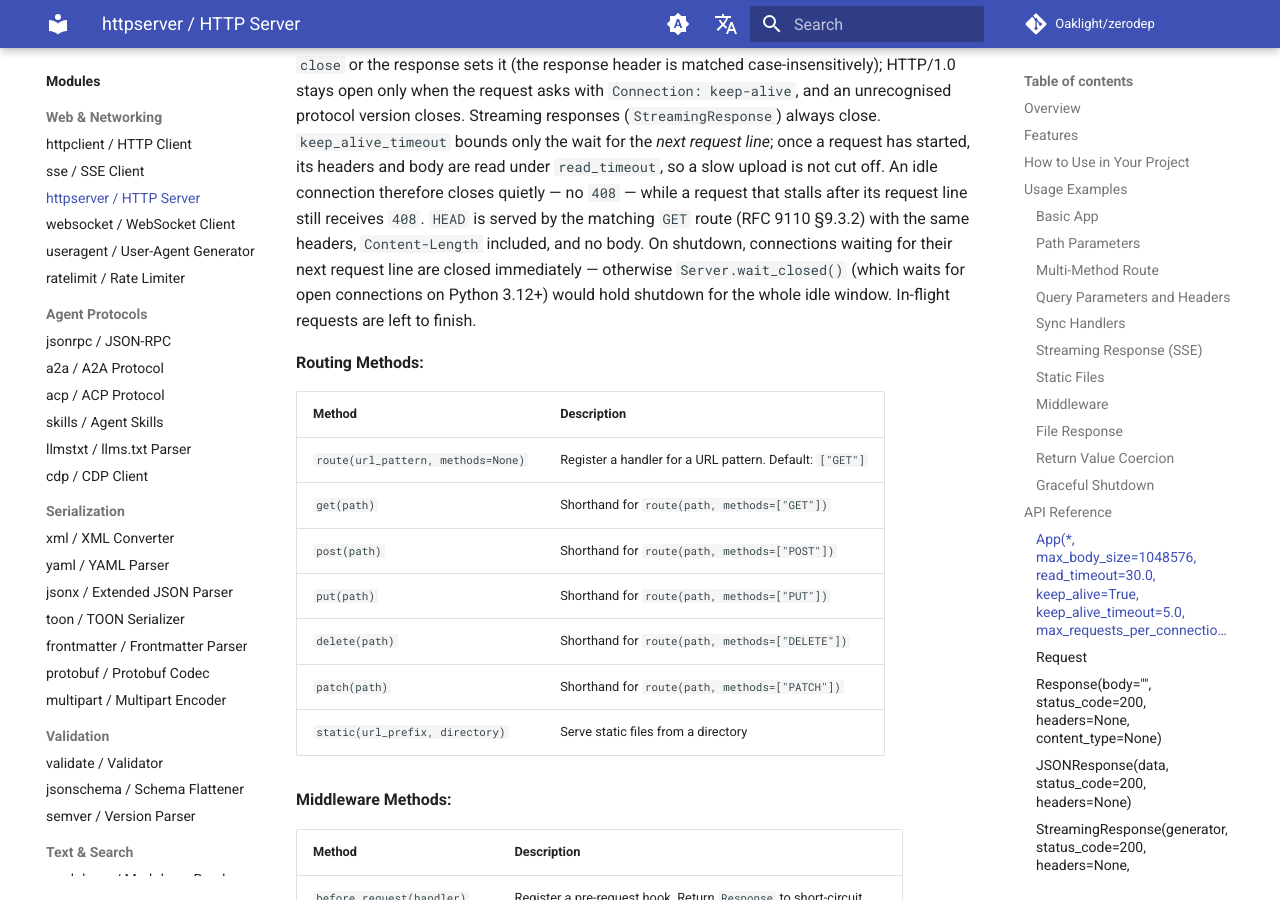
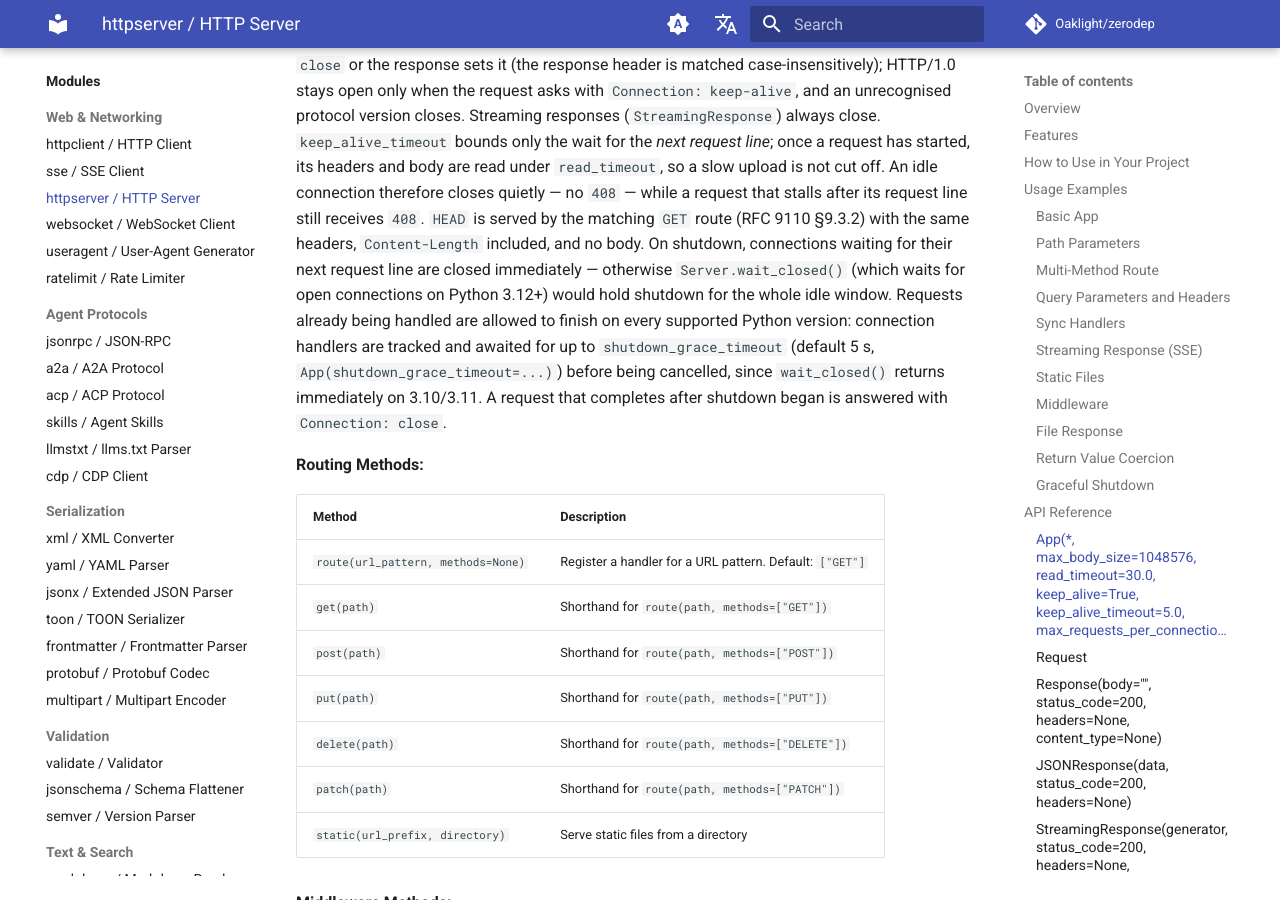
Before and after one commit to Oaklight/zerodep, an MkDocs documentation site: the page built from docs/modules/httpserver.md, in a window 1280 px wide and 900 px high, scrolled down 4862 px. Built offline with MkDocs 1.6.1 and Material for MkDocs 9.7.7, drawn with Linux system fonts in a browser that asks for light colours; comment, search, counter and statistics services are not loaded.

Commit message:
docs(httpserver): in-flight requests finish on shutdown
Record the handler drain and shutdown_grace_timeout (#216).

```diff
--- a/docs/modules/httpserver.md
+++ b/docs/modules/httpserver.md
@@ -204,7 +204,7 @@
 | `keep_alive_timeout` | `float` | `5.0` | Idle seconds before a kept-alive connection is closed |
 | `max_requests_per_connection` | `int` | `100` | Close a connection after this many requests |
 
-**Connections:** HTTP/1.1 connections are kept alive unless the request sends `Connection: close` or the response sets it (the response header is matched case-insensitively); HTTP/1.0 stays open only when the request asks with `Connection: keep-alive`, and an unrecognised protocol version closes. Streaming responses (`StreamingResponse`) always close. `keep_alive_timeout` bounds only the wait for the *next request line*; once a request has started, its headers and body are read under `read_timeout`, so a slow upload is not cut off. An idle connection therefore closes quietly — no `408` — while a request that stalls after its request line still receives `408`. `HEAD` is served by the matching `GET` route (RFC 9110 §9.3.2) with the same headers, `Content-Length` included, and no body. On shutdown, connections waiting for their next request line are closed immediately — otherwise `Server.wait_closed()` (which waits for open connections on Python 3.12+) would hold shutdown for the whole idle window. In-flight requests are left to finish.
+**Connections:** HTTP/1.1 connections are kept alive unless the request sends `Connection: close` or the response sets it (the response header is matched case-insensitively); HTTP/1.0 stays open only when the request asks with `Connection: keep-alive`, and an unrecognised protocol version closes. Streaming responses (`StreamingResponse`) always close. `keep_alive_timeout` bounds only the wait for the *next request line*; once a request has started, its headers and body are read under `read_timeout`, so a slow upload is not cut off. An idle connection therefore closes quietly — no `408` — while a request that stalls after its request line still receives `408`. `HEAD` is served by the matching `GET` route (RFC 9110 §9.3.2) with the same headers, `Content-Length` included, and no body. On shutdown, connections waiting for their next request line are closed immediately — otherwise `Server.wait_closed()` (which waits for open connections on Python 3.12+) would hold shutdown for the whole idle window. Requests already being handled are allowed to finish on every supported Python version: connection handlers are tracked and awaited for up to `shutdown_grace_timeout` (default 5 s, `App(shutdown_grace_timeout=...)`) before being cancelled, since `wait_closed()` returns immediately on 3.10/3.11. A request that completes after shutdown began is answered with `Connection: close`.
 
 **Routing Methods:**
 
```
Also changed, not shown: docs/changelog.md (+1 -0 lines).
